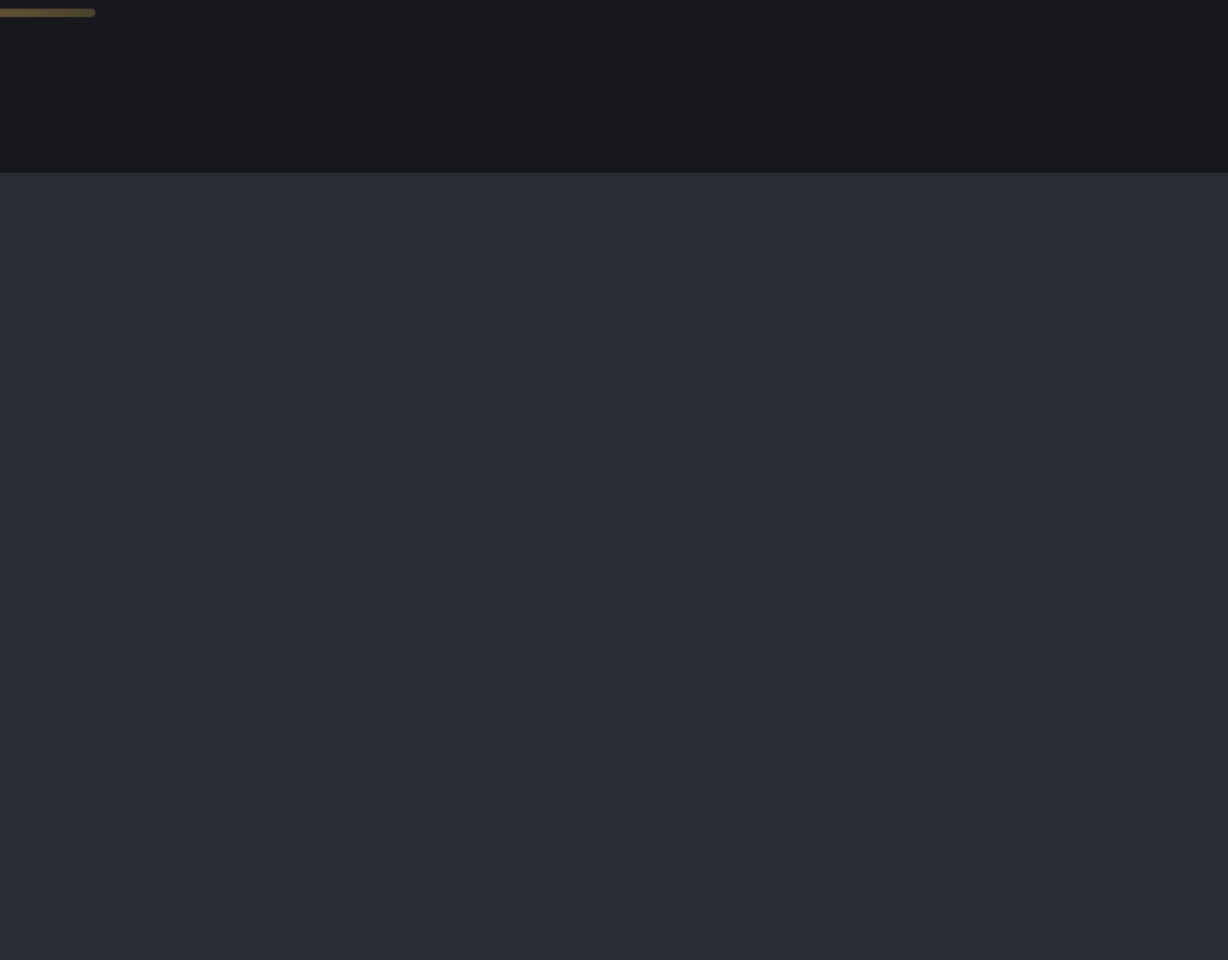
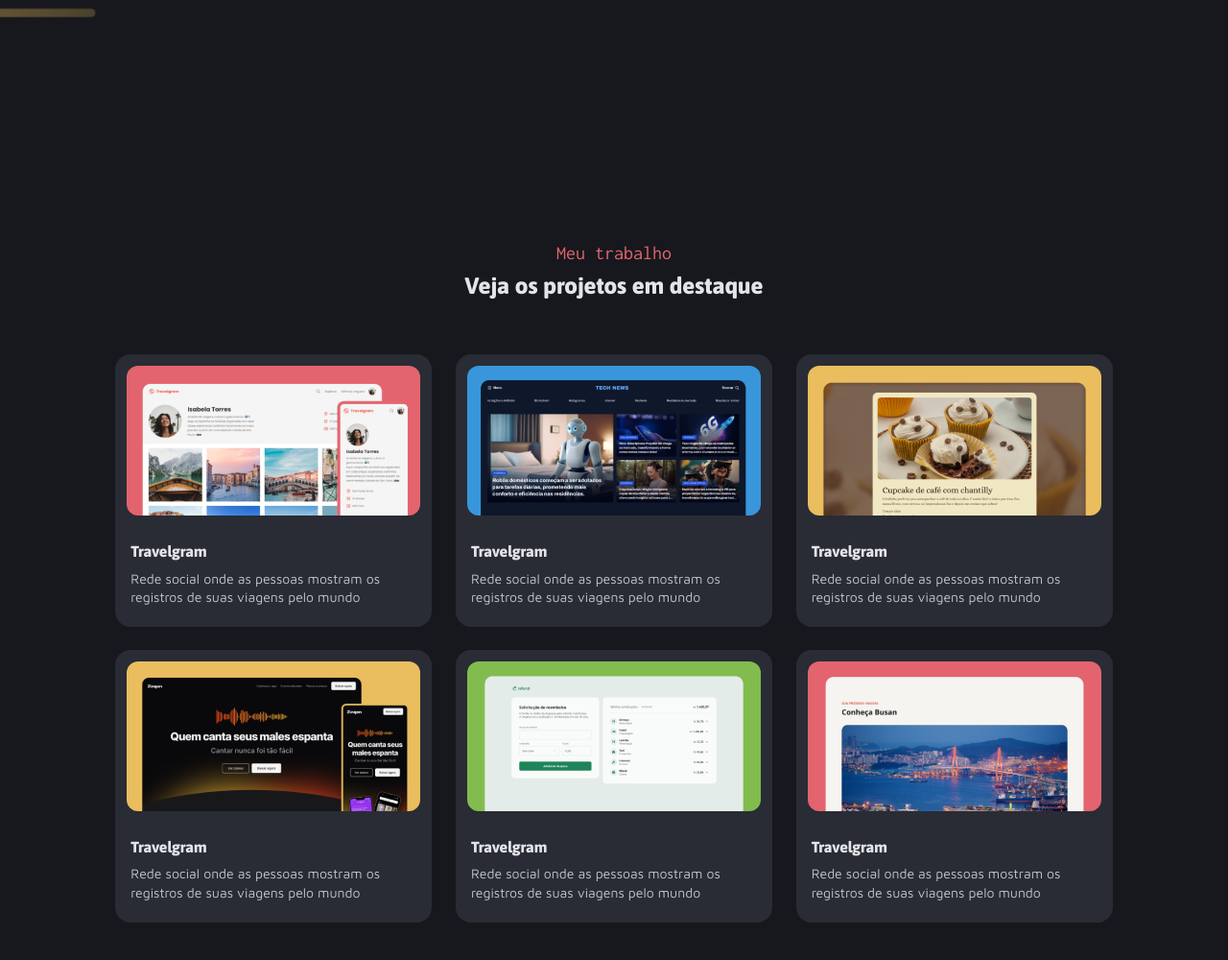
Before and after one commit to ldealis-dev/portifolio-dev, a plain HTML site: page index.html in a window 1280 px wide. Shown: the part 562-1562 px from the top of the page at 96% size. Before the commit the page ends 800 px from the top, so only its background shows below. Drawn offline with Linux system fonts and the light colour scheme.

Commit message:
initial project list structure

```diff
--- a/index.html
+++ b/index.html
@@ -66,6 +66,63 @@
                 </div>
             </div>
         </section>
+        <section id="projects">
+            <header>
+                <p>Meu trabalho</p>
+                <h6>Veja os projetos em destaque</h6>
+            </header>
+            <div id="grid-cards">
+                <div class="project-card">
+                    <img class="thumbnail" src="./assets/images/Thumbnail_Project-01.png" alt="">
+                    <div class="card-title">
+                        <p class="title-sm">Travelgram</p>
+                        <p class="text-sm">Rede social onde as pessoas mostram os registros de suas viagens pelo mundo
+                        </p>
+                    </div>
+                </div>
+                <div class="project-card">
+                    <img class="thumbnail" src="./assets/images/Thumbnail_Project-02.png" alt="">
+                    <div class="card-title">
+                        <p class="title-sm">Travelgram</p>
+                        <p class="text-sm">Rede social onde as pessoas mostram os registros de suas viagens pelo mundo
+                        </p>
+                    </div>
+                </div>
+                <div class="project-card">
+                    <img class="thumbnail" src="./assets/images/Thumbnail_Project-03.png" alt="">
+                    <div class="card-title">
+                        <p class="title-sm">Travelgram</p>
+                        <p class="text-sm">Rede social onde as pessoas mostram os registros de suas viagens pelo mundo
+                        </p>
+                    </div>
+                </div>
+                <div class="project-card">
+                    <img class="thumbnail" src="./assets/images/Thumbnail_Project-04.png" alt="">
+                    <div class="card-title">
+                        <p class="title-sm">Travelgram</p>
+                        <p class="text-sm">Rede social onde as pessoas mostram os registros de suas viagens pelo mundo
+                        </p>
+                    </div>
+                </div>
+                <div class="project-card">
+                    <img class="thumbnail" src="./assets/images/Thumbnail_Project-05.png" alt="">
+                    <div class="card-title">
+                        <p class="title-sm">Travelgram</p>
+                        <p class="text-sm">Rede social onde as pessoas mostram os registros de suas viagens pelo mundo
+                        </p>
+                    </div>
+                </div>
+                <div class="project-card">
+                    <img class="thumbnail" src="./assets/images/Thumbnail_Project-06.png" alt="">
+                    <div class="card-title">
+                        <p class="title-sm">Travelgram</p>
+                        <p class="text-sm">Rede social onde as pessoas mostram os registros de suas viagens pelo mundo
+                        </p>
+                    </div>
+                </div>
+            </div>
+        </section>
+
     </main>
 </body>
 
--- a/styles/global.css
+++ b/styles/global.css
@@ -31,7 +31,7 @@
 }
 
 body {
-    background-color: var(--gray-300);
+    background-color: var(--gray-200);
 }
 
 main {}
--- a/styles/index.css
+++ b/styles/index.css
@@ -1,3 +1,4 @@
 @import url(global.css);
 @import url(intro.css);
 @import url(tags.css);
+@import url(projects.css);
--- /dev/null
+++ b/styles/projects.css
@@ -0,0 +1,56 @@
+#projects {
+
+    header {
+        margin: 72px auto 56px auto;
+        text-align: center;
+
+        p {
+            color: var(--red);
+            font: var(--subtitle);
+            margin-bottom: 8px;
+        }
+
+        h6 {
+            color: var(--gray-600);
+            font: var(--title-md);
+        }
+    }
+}
+
+#grid-cards {
+    margin-inline: auto;
+    margin-bottom: 144px;
+    width: 1040px;
+    display: grid;
+    grid-template-columns: 1fr 1fr 1fr;
+    justify-items: center;
+    gap: 24px;
+}
+
+.project-card {
+    background-color: var(--gray-300);
+    border-radius: 16px;
+    width: 330px;
+
+    .thumbnail {
+        width: 100%;
+        border-radius: 24px;
+        padding: 12px;
+    }
+}
+
+.card-title {
+    padding: 8px 12px 17px 12px;
+
+    .title-sm {
+        color: var(--gray-600);
+        font: var(--title-sm);
+        padding: 4px;
+    }
+
+    .text-sm {
+        color: var(--gray-500);
+        font: var(--text-sm);
+        padding: 4px;
+    }
+}
```
